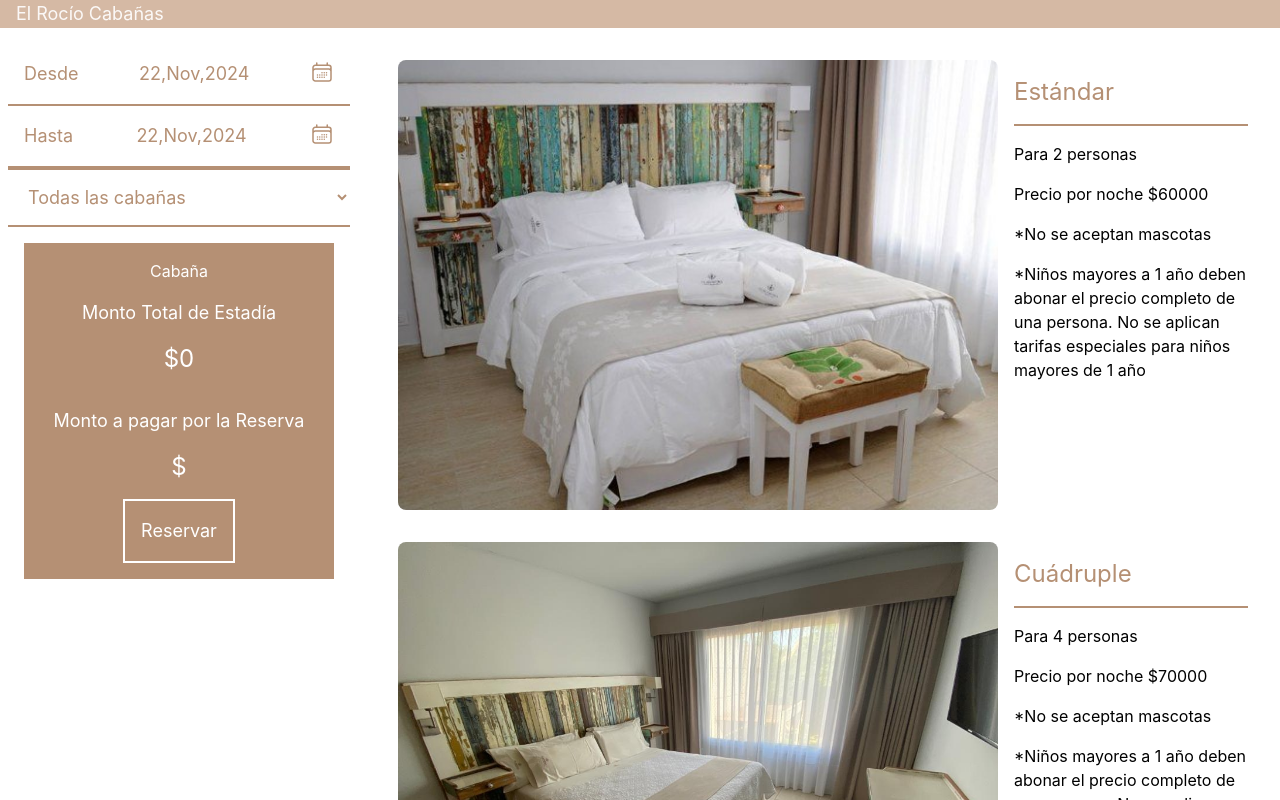
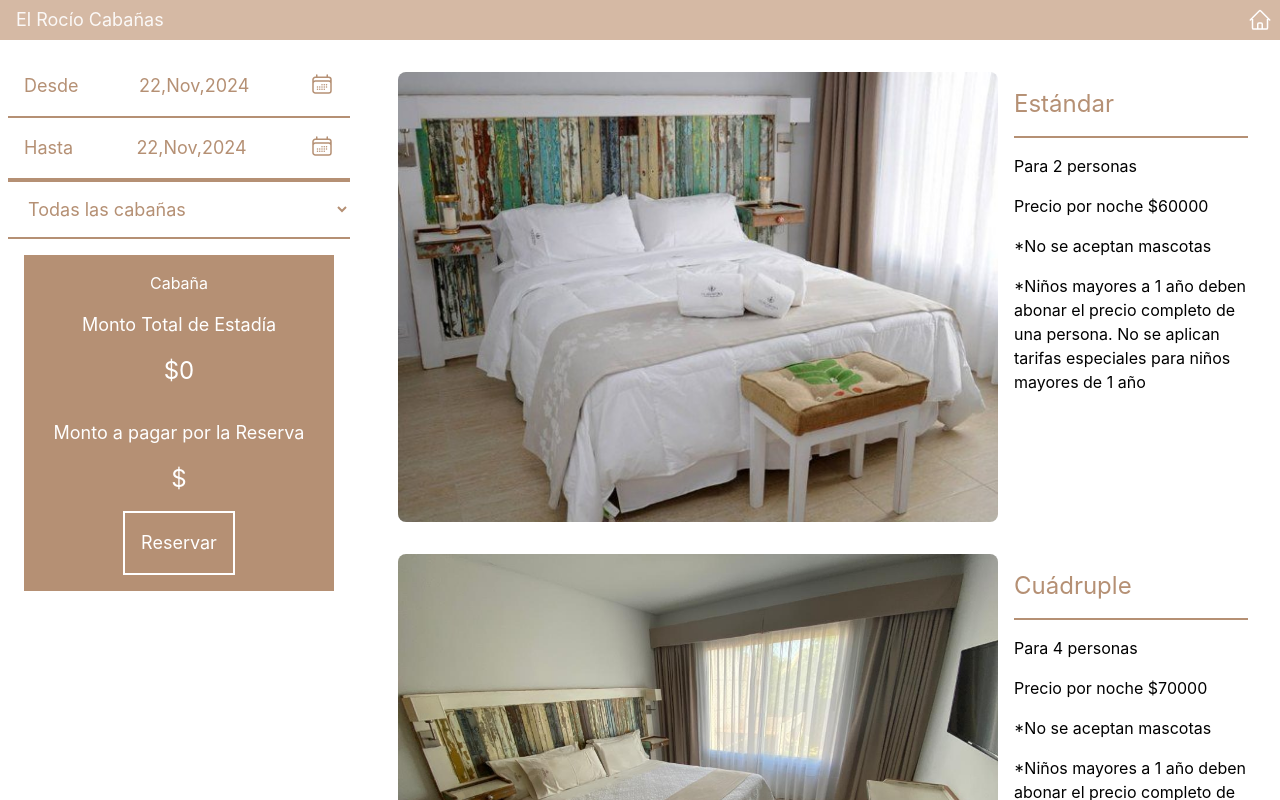
Before and after one commit to carrizobrebeca/ElRocio, a React (Create React App) app: page /ElRocio/rooms in a window 1280 px wide. Shown: the top 800 px of the page. Built offline with nearby package versions, Linux system fonts and the light colour scheme.

Commit message:
rutas modificadas

```diff
--- a/src/App.js
+++ b/src/App.js
@@ -13,7 +13,7 @@ function App() {
     <Router>
 
       <Routes>
-        <Route path="/ElRocio" element={< Home/>} />
+        <Route path="/ElRocio/" element={< Home/>} />
         <Route path="/laregion" element={< LaRegion/>} />
         <Route path="/la" element={< Reserva/>} />
         <Route path="/ElRocio/rooms" element={< Rooms/>} />
--- a/src/Components/Pages/Navbar.jsx
+++ b/src/Components/Pages/Navbar.jsx
@@ -14,7 +14,7 @@ const Navbar = () => {
     <>
       <nav className="bg-[#d5b9a4] text-white text-xs flex justify-between items-center w-full md:text-lg">
         <h2 className="pl-4 text-bold animate-pulse">El Rocío Cabañas</h2>
-        {location.pathname === "/ElRocio" && (
+        {location.pathname === "/ElRocio/" && (
           <a
             href="#about"
             onClick={() => handleScroll("home")}
@@ -23,7 +23,7 @@ const Navbar = () => {
             <h2 className="">Nosotros</h2>
           </a>
         )}
-          {location.pathname === "/ElRocio" && (
+          {location.pathname === "/ElRocio/" && (
           <a
             href="#cabañas"
             onClick={() => handleScroll("home")}
@@ -32,7 +32,7 @@ const Navbar = () => {
             <h2 className="">Cabañas</h2>
           </a>
        )}
-     {location.pathname === "/ElRocio" && (
+     {location.pathname === "/ElRocio/" && (
 
              <a
             href="#laregion"
@@ -42,7 +42,7 @@ const Navbar = () => {
 
         )}
 
-          {location.pathname === "/ElRocio" && (
+          {location.pathname === "/ElRocio/" && (
           <a
             href="#map"
             onClick={() => handleScroll("home")}
@@ -73,9 +73,9 @@ const Navbar = () => {
 
     </button> */}
         <button className="p-2 text-white text-bold rounded-full hover:text-[#b59074] hover:cursor-pointer transition"></button>
-        {location.pathname === "/rooms" && (
+        {location.pathname === "/ElRocio/rooms" && (
           <button
-            onClick={() => navigate("/ElRocio")}
+            onClick={() => navigate("/ElRocio/")}
             className="p-2 text-white text-bold rounded-full hover:text-[#b59074] hover:cursor-pointer transition"
           >
             <svg
```
